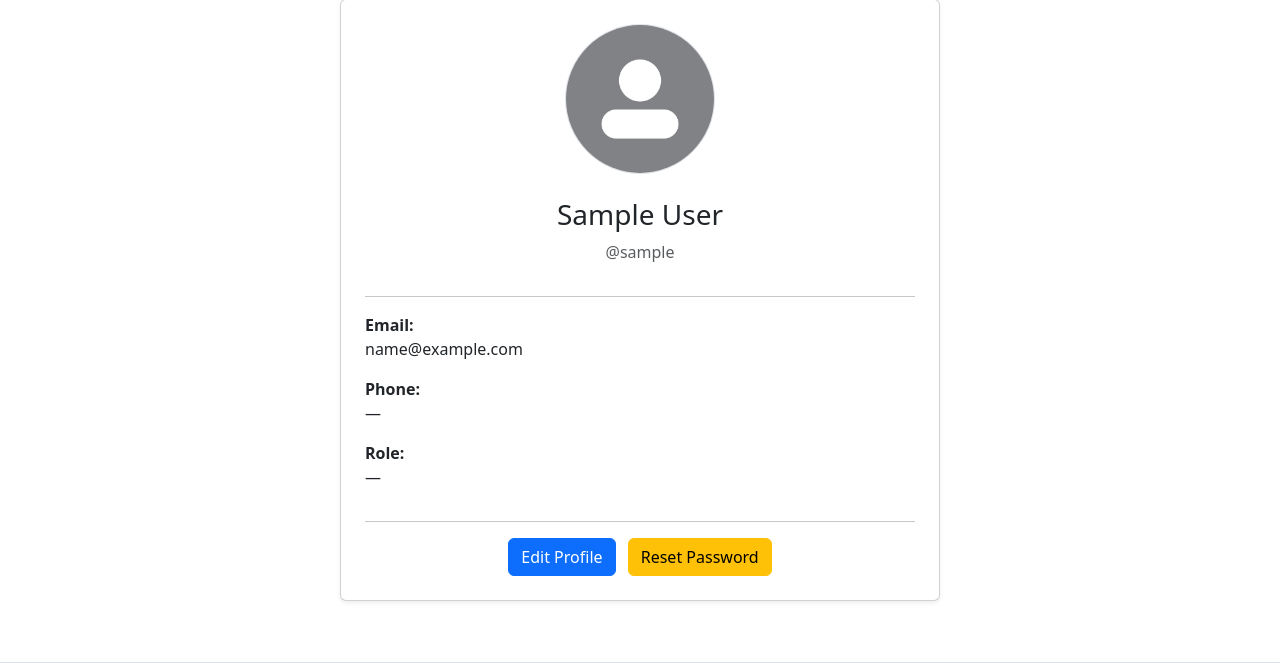
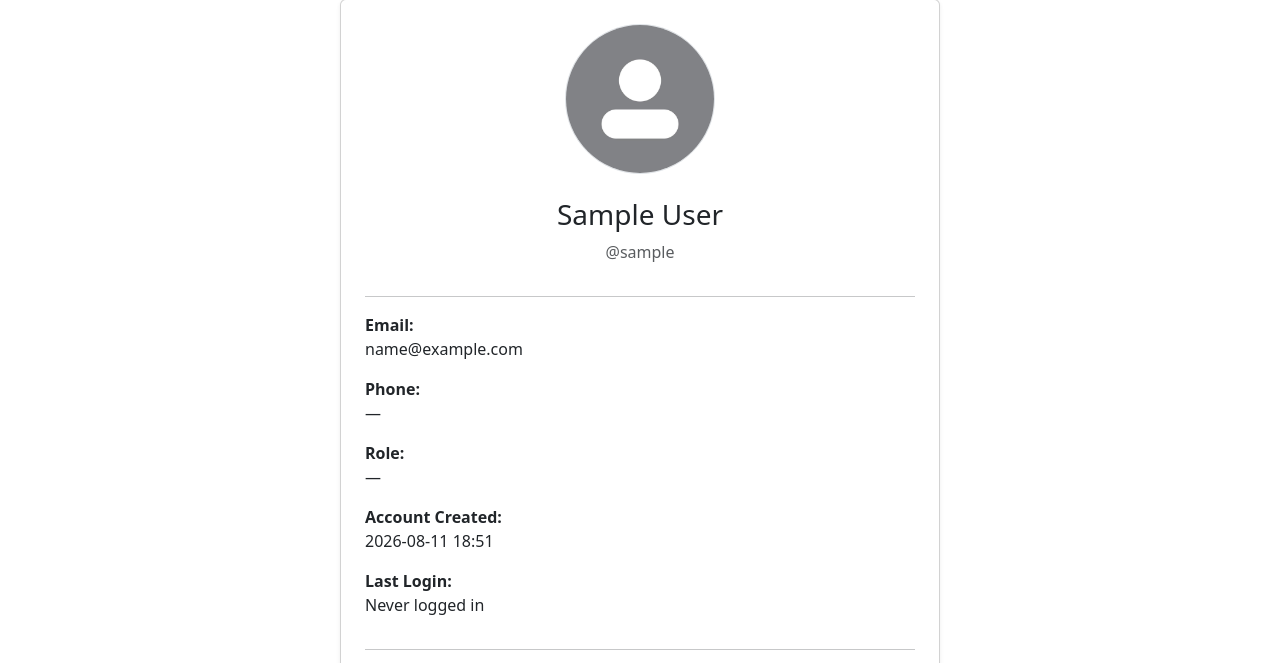
Before and after one commit to markcapelle/Helpdesk, a Django app: page /profile/ in a window 1280 px wide. Shown: the part 81-744 px from the top of the page. Run offline with Django 5.2, Linux system fonts and the light colour scheme; the visitor is signed in with stand-in values (Sample User, id 1).

Commit message:
FEAT: show user creation and last login when viewing profile.

```diff
--- a/templates/users/view_profile.html
+++ b/templates/users/view_profile.html
@@ -54,6 +54,21 @@
         {% endif %}
     </div>
 
+    <div class="mb-3">
+        <strong>Account Created:</strong><br>
+        {{ user.date_joined|date:"Y-m-d H:i" }}
+    </div>
+
+    <div class="mb-3">
+        <strong>Last Login:</strong><br>
+        {% if user.last_login %}
+            {{ user.last_login|date:"Y-m-d H:i" }}
+        {% else %}
+            Never logged in
+        {% endif %}
+    </div>
+
+
     <hr>
 
     <div class="text-center">
```
